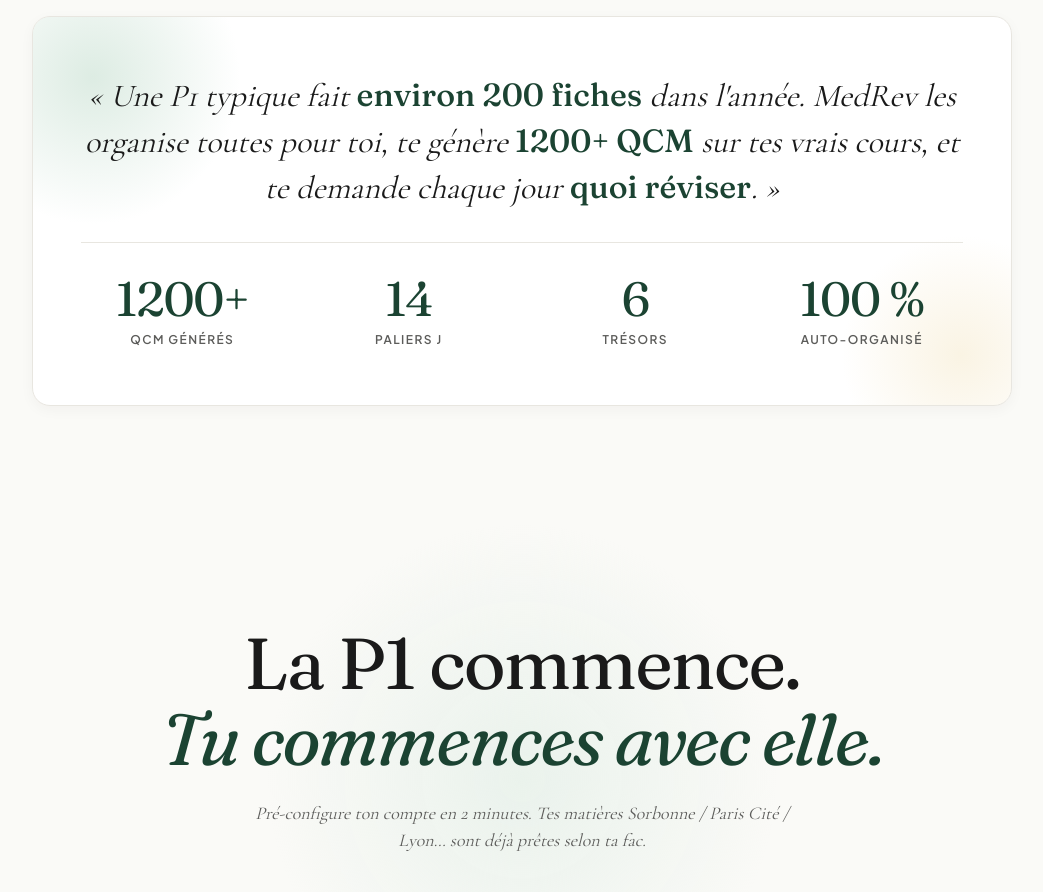
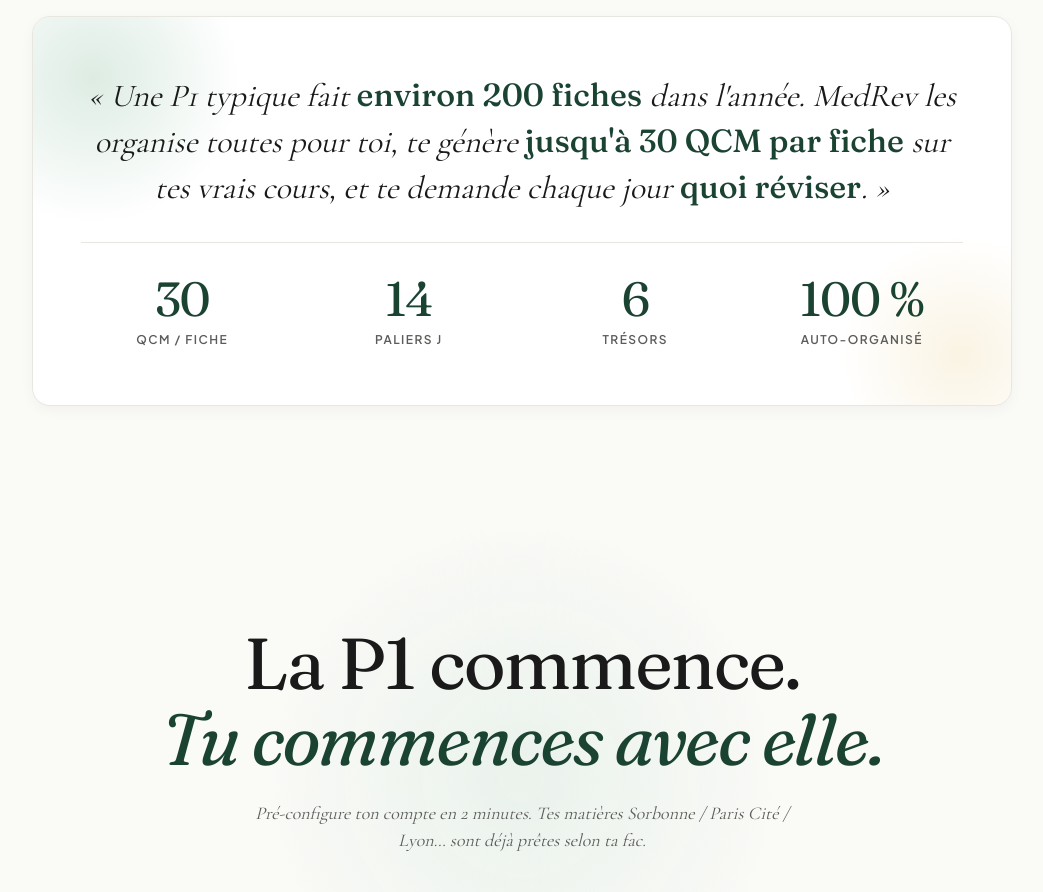
Before and after one commit to Axman1ak/MedRev, a Next.js app: page / in a window 1280 px wide. Shown: the part 3440-4332 px from the top of the page, without its empty margins (118-1161 px from the left). Built offline with nearby package versions, Linux system fonts and the light colour scheme; no server answers.

Commit message:
Update LandingPage.tsx

```diff
--- a/src/components/LandingPage.tsx
+++ b/src/components/LandingPage.tsx
@@ -141,11 +141,11 @@ export default function LandingPage() {
           <p className="lp-proof-quote">
             « Une P1 typique fait <strong>environ 200 fiches</strong> dans
             l&apos;année. MedRev les organise toutes pour toi, te génère
-            <strong> 1200+ QCM</strong> sur tes vrais cours, et te demande
-            chaque jour <strong>quoi réviser</strong>. »
+            <strong> jusqu&apos;à 30 QCM par fiche</strong> sur tes vrais cours,
+            et te demande chaque jour <strong>quoi réviser</strong>. »
           </p>
           <div className="lp-proof-stats">
-            <div><div className="lp-proof-stat-num">1200+</div><div className="lp-proof-stat-lbl">QCM générés</div></div>
+            <div><div className="lp-proof-stat-num">30</div><div className="lp-proof-stat-lbl">QCM / fiche</div></div>
             <div><div className="lp-proof-stat-num">14</div><div className="lp-proof-stat-lbl">Paliers J</div></div>
             <div><div className="lp-proof-stat-num">6</div><div className="lp-proof-stat-lbl">Trésors</div></div>
             <div><div className="lp-proof-stat-num">100 %</div><div className="lp-proof-stat-lbl">Auto-organisé</div></div>
```
